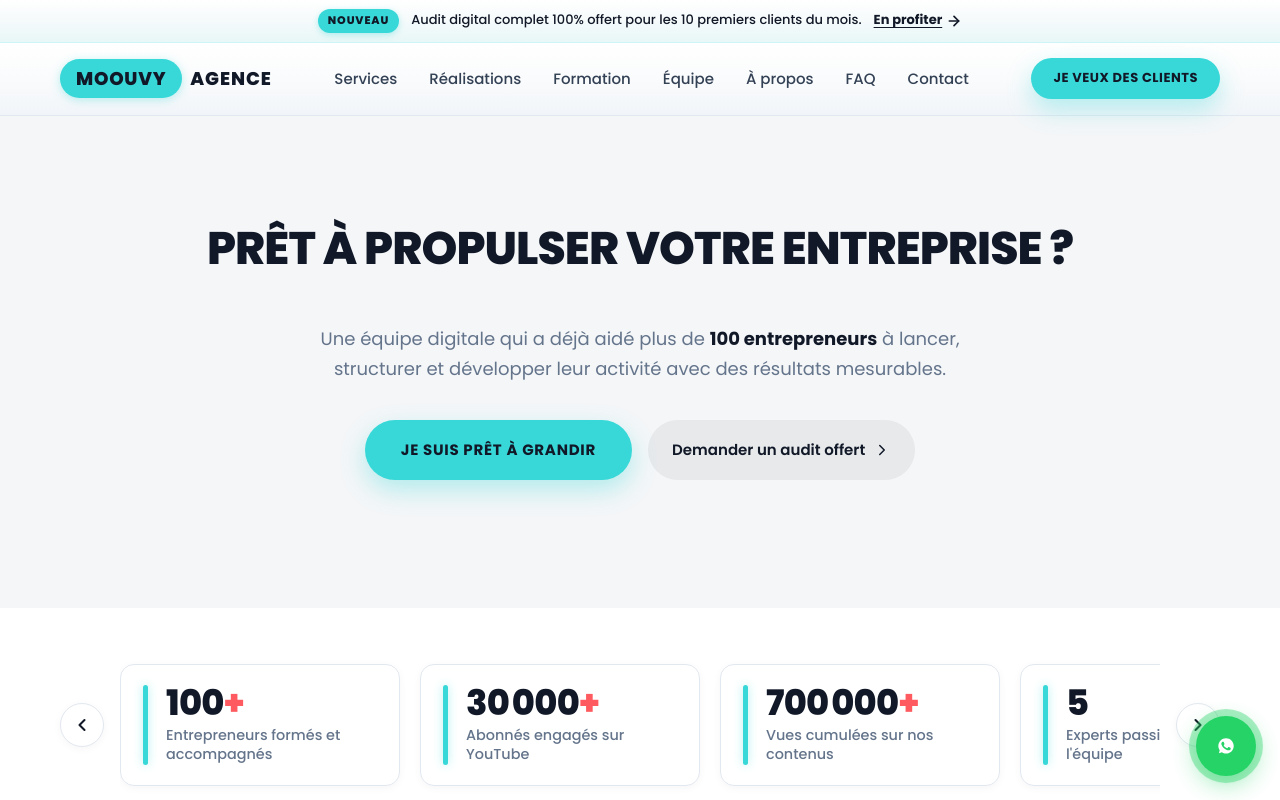
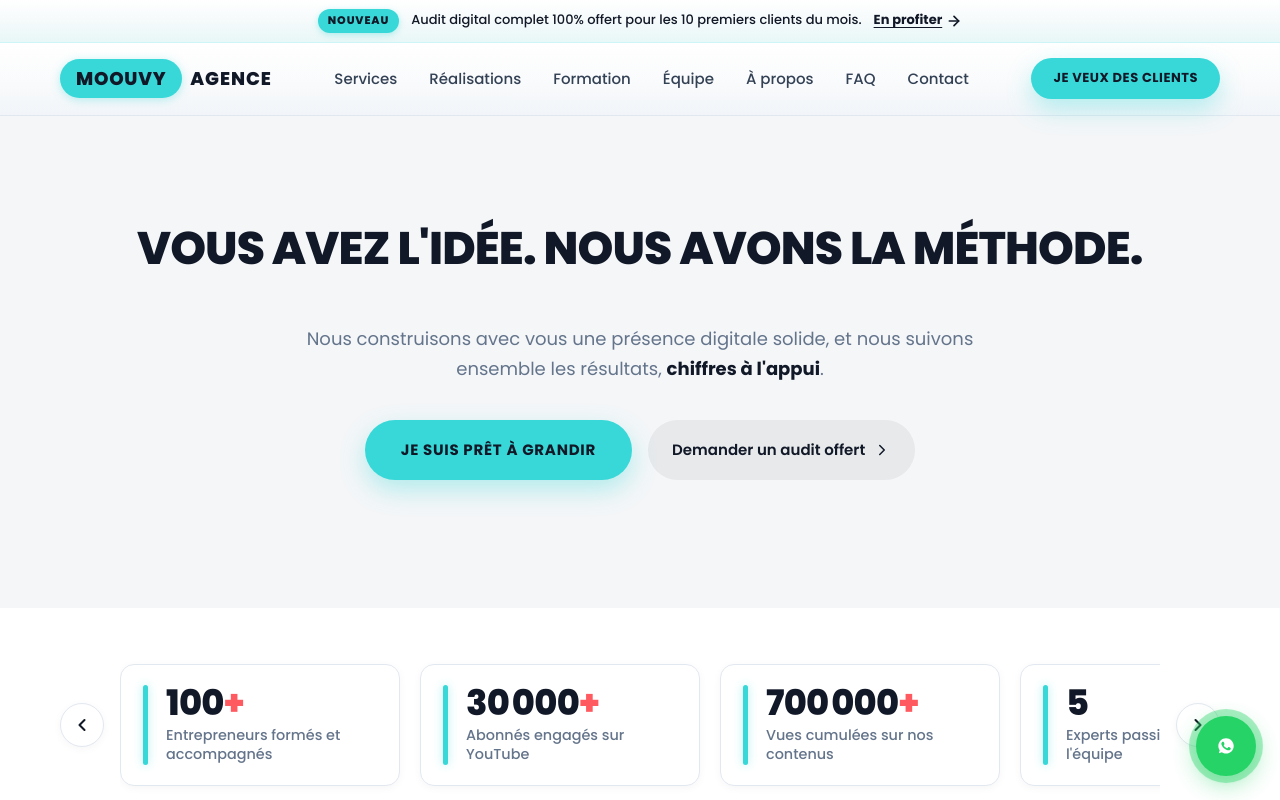
Before and after one commit to gatadesirekana-source/moouvy-agence, a plain HTML site: page index.html in a window 1280 px wide. Shown: the top 800 px of the page. Drawn offline with Linux system fonts and the light colour scheme.

Commit message:
feat(hero): ajout des nouveaux titres rotatifs et mise a jour du sous-titre officiel

```diff
--- a/index.html
+++ b/index.html
@@ -154,7 +154,7 @@
           </h1>
 
           <p class="hero-subtitle">
-            Une équipe digitale qui a déjà aidé plus de <strong>100 entrepreneurs</strong> à lancer, structurer et développer leur activité avec des résultats mesurables.
+            Nous construisons avec vous une présence digitale solide, et nous suivons ensemble les résultats, <strong>chiffres à l'appui</strong>.
           </p>
 
           <div class="hero-cta-group">
--- a/script.js
+++ b/script.js
@@ -75,12 +75,18 @@ function initHeroRotator() {
 
   const questions = [
     "Voulez-vous faire grandir votre entreprise ?",
+    "Vous avez l'idée. Nous avons la méthode.",
     "Prêt à propulser votre entreprise ?",
-    "Prêt à faire passer votre entreprise au niveau supérieur ?",
+    "Et si votre entreprise passait au niveau supérieur ?",
+    "Des clients qui vous trouvent, pas seulement des abonnés.",
     "Et si votre entreprise passait au digital ?",
+    "Votre entreprise est prête. Votre image digitale l'est-elle ?",
     "Envie de développer votre activité en ligne ?",
+    "Arrêtez de tester dans le vide. Construisez avec un plan.",
     "Votre entreprise est-elle prête pour le futur ?",
-    "Et si votre prochaine croissance commençait ici ?"
+    "Votre activité mérite une vraie présence digitale.",
+    "Et si votre prochaine croissance commençait ici ?",
+    "Prêt à passer de l'idée à une entreprise qui tourne ?"
   ];
 
   let currentIndex = 0;
```
Also changed, not shown: 1 other file.
